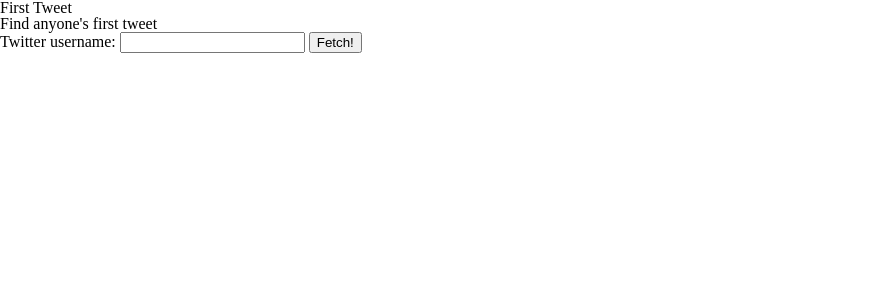
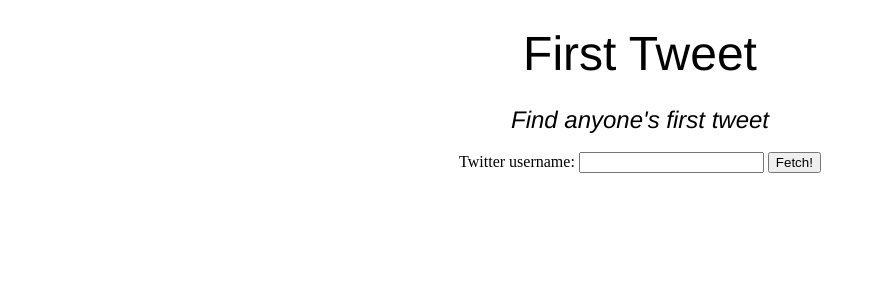
Before and after one commit to audiodude/fyrst, a Flask app: page / in a window 1280 px wide. Shown: the top 300 px of the page, without its empty margins (0-884 px from the left). Run offline with Flask 2, Linux system fonts and the light colour scheme; some libraries are stand-ins or nearby versions.

Commit message:
Updated styles (hint: they're awful).

```diff
--- a/static/css/style.css
+++ b/static/css/style.css
@@ -1,3 +1,28 @@
+body {
+  text-align: center;
+}
+
+h1 {
+  font-family: "Helvetica Neue",Arial,sans-serif;
+  font-size: 48px;
+  margin: 30px auto;
+  width: 450px;
+}
+
+h2 {
+  font-family: "Helvetica Neue",Arial,sans-serif;
+  font-size: 24px;
+  font-style: italic;
+  margin: 20px auto;
+  width: 450px;
+}
+
+#form,
+#loading {
+  margin: 20px auto;
+  width: 450px;
+}
+
 #tweet {
   margin: 20px auto;
   width: 450px;
--- a/templates/index.html
+++ b/templates/index.html
@@ -10,11 +10,13 @@
 <body>
   <h1>First Tweet</h1>
   <h2>Find anyone's first tweet</h2>
-  <form onsubmit="return false;">
-    <span id="input-label">Twitter username:</span>
-    <input id="screen-name">
-    <button id="submit-btn" onclick="fetch()">Fetch!</button>
-  </form>
+  <div id="form">
+    <form onsubmit="return false;">
+      <span id="input-label">Twitter username:</span>
+      <input id="screen-name">
+      <button id="submit-btn" onclick="fetch()">Fetch!</button>
+    </form>
+  </div>
 
   <div id="error" style="display: none;">
     Sorry, there was an error loading the Twitter data.
```
